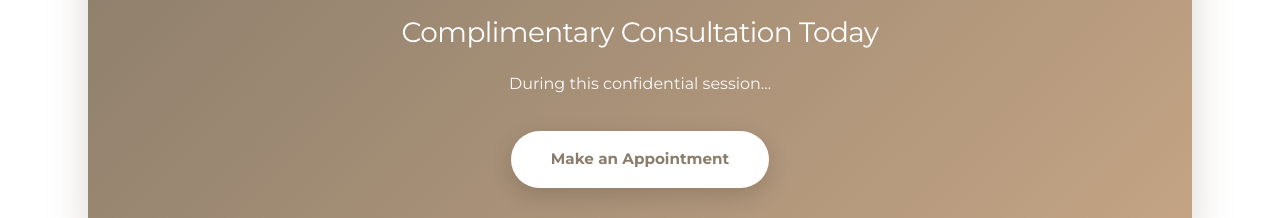
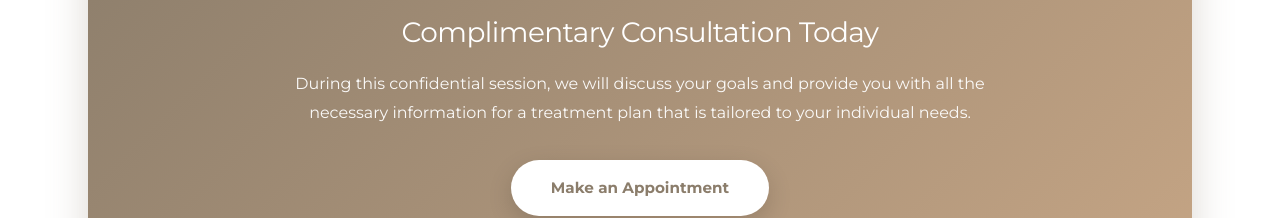
Before and after one commit to williaml-tech/Website, a Next.js app: page /treatment/energy-device in a window 1280 px wide. Shown: the part 9755-9973 px from the top of the page. Built offline with nearby package versions, Linux system fonts and the light colour scheme.

Commit message:
Update page.tsx

```diff
--- a/src/app/treatment/energy-device/page.tsx
+++ b/src/app/treatment/energy-device/page.tsx
@@ -462,10 +462,10 @@ const EnergyDevicePage = () => {
       {/* CTA Section */}
       <section className="cta-section">
         <div className="container">
-          <CTA
+<CTA
   label="Call to Action"
   title="Discover Your Possibilities. Schedule Your Complimentary Consultation Today"
-  description="During this confidential session..."
+  description="During this confidential session, we will discuss your goals and provide you with all the necessary information for a treatment plan that is tailored to your individual needs."
   buttonText="Make an Appointment"
   buttonLink="https://www.fresha.com/book-now/klinik-ka-aesthetic-clinic-fivxhb80/all-offer?share=true&pId=2723491" // <--- 修改这里
 />
```
